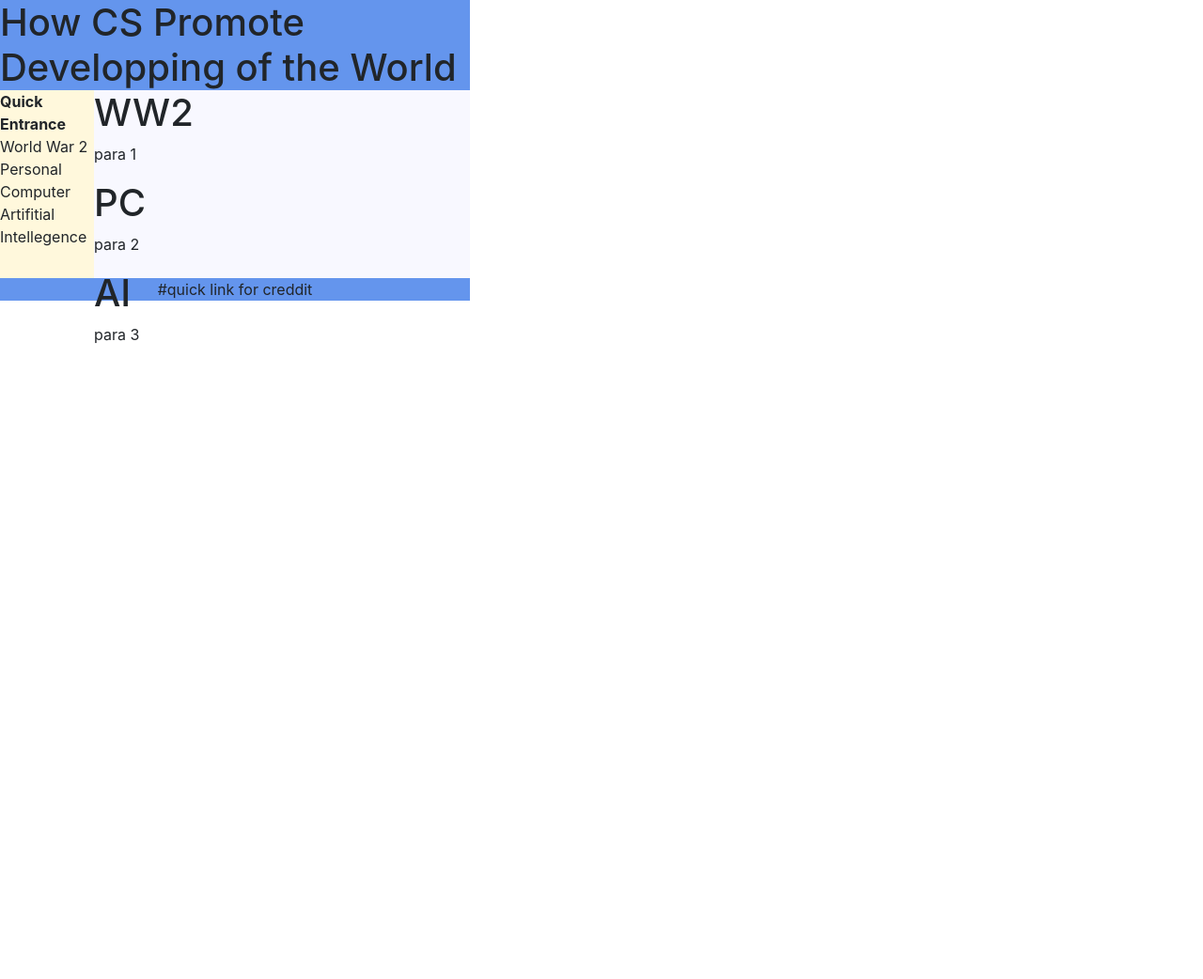
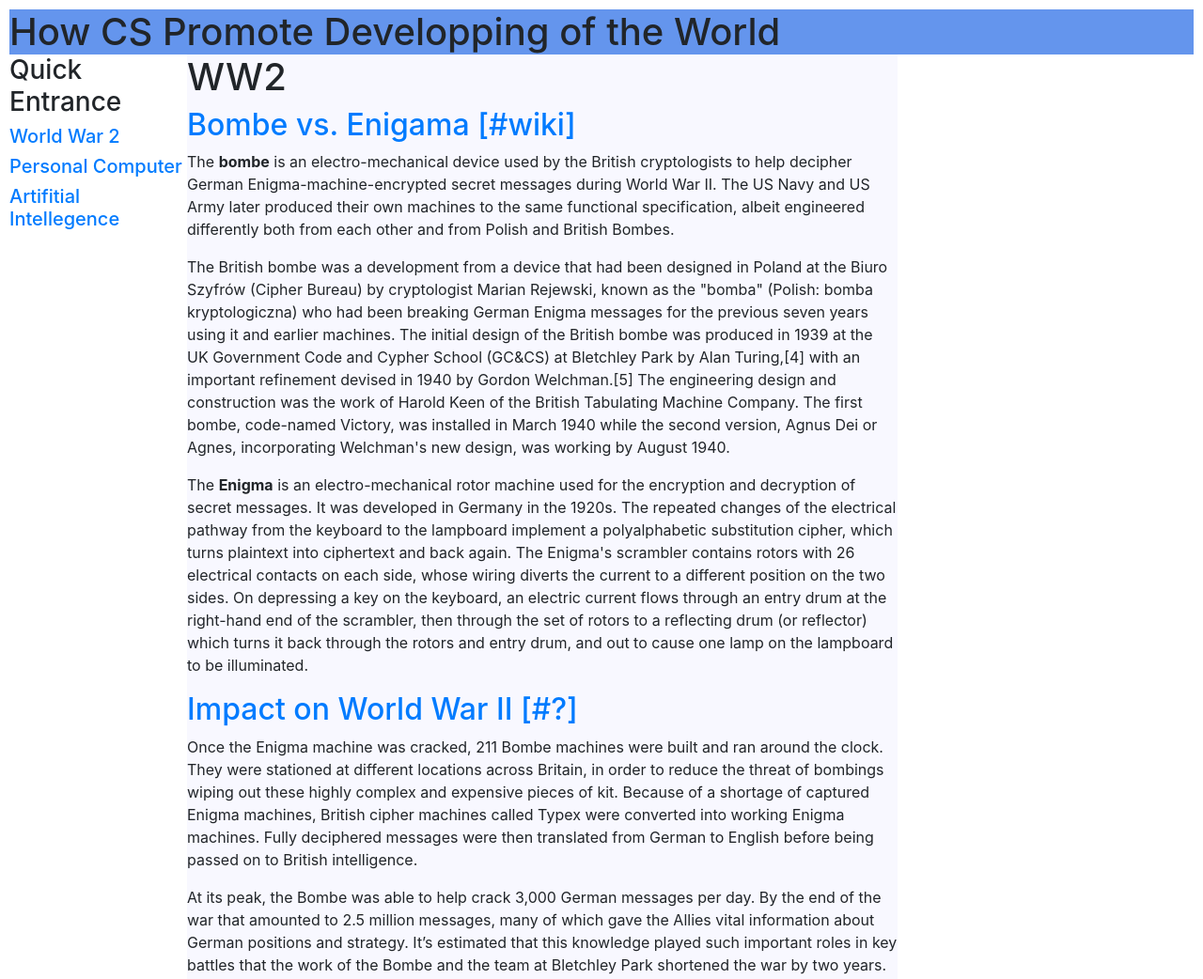
Before and after one commit to xfqx92/Formative-Groupwork, a plain HTML site: page development.html in a window 1280 px wide. Shown: the top 1042 px of the page at 94% size. Before the commit the page ends 800 px from the top, so only its background shows below. Drawn offline with nearby package versions, Linux system fonts and the light colour scheme.

Commit message:
adding text, formatting
way more too simple, need to consider adding images

```diff
--- a/development.html
+++ b/development.html
@@ -9,35 +9,67 @@
 
     <title>Developping the World</title>
 
+    <style>
+
+      body {margin:10px}
+
+    </style>
+
   </head>
 
   <body>
 
-    <div id="container" style="width:500px">
+    <div id="container" style="width:device-width,initial-scale=1.0">
 
       <div id="header" style="background-color:cornflowerblue">
         <h1 style="margin-bottom:0;">How CS Promote Developping of the World</h1>
       </div>
 
-      <div id="index" style="background-color: cornsilk;height:200px;width:100px;float:left;">
-        <b>Quick Entrance</b><br>
-        World War 2<br>
-        Personal Computer<br>
-        Artifitial Intellegence
+      <div id="index" style="width:15%;float:left;">
+        <h3>Quick Entrance</h3>
+        <h5><a href="#WW2">World War 2</a></h5>
+        <h5><a href="#PC">Personal Computer</a></h5>
+        <h5><a href="#AI">Artifitial Intellegence</a></h5>
+
       </div>
 
-      <div id="content" style="background-color: ghostwhite;height:200px;width:400px;float:left;">
-          <h1>WW2</h1>
+      <div id="content" style="background-color: ghostwhite;width:60%;float:left;">
+        <div id="WW2">
 
-          <p>para 1</p>
+        <h1>WW2</h1>
+
+        <h2><a href="https://en.wikipedia.org/wiki/Bombe">Bombe vs. Enigama [#wiki]</a></h2>
+
+        <p>The <b>bombe</b> is an electro-mechanical device used by the British cryptologists to help decipher German Enigma-machine-encrypted secret messages during World War II. The US Navy and US Army later produced their own machines to the same functional specification, albeit engineered differently both from each other and from Polish and British Bombes.</p>
+
+        <p>The British bombe was a development from a device that had been designed in Poland at the Biuro Szyfrów (Cipher Bureau) by cryptologist Marian Rejewski, known as the "bomba" (Polish: bomba kryptologiczna) who had been breaking German Enigma messages for the previous seven years using it and earlier machines. The initial design of the British bombe was produced in 1939 at the UK Government Code and Cypher School (GC&CS) at Bletchley Park by Alan Turing,[4] with an important refinement devised in 1940 by Gordon Welchman.[5] The engineering design and construction was the work of Harold Keen of the British Tabulating Machine Company. The first bombe, code-named Victory, was installed in March 1940 while the second version, Agnus Dei or Agnes, incorporating Welchman's new design, was working by August 1940.</p>
+
+        <p>The <b>Enigma</b> is an electro-mechanical rotor machine used for the encryption and decryption of secret messages. It was developed in Germany in the 1920s. The repeated changes of the electrical pathway from the keyboard to the lampboard implement a polyalphabetic substitution cipher, which turns plaintext into ciphertext and back again. The Enigma's scrambler contains rotors with 26 electrical contacts on each side, whose wiring diverts the current to a different position on the two sides. On depressing a key on the keyboard, an electric current flows through an entry drum at the right-hand end of the scrambler, then through the set of rotors to a reflecting drum (or reflector) which turns it back through the rotors and entry drum, and out to cause one lamp on the lampboard to be illuminated.</p>
+
+        <h2><a href="http://home.bt.com/tech-gadgets/cracking-the-enigma-code-how-turings-bombe-turned-the-tide-of-wwii-11363990654704">Impact on World War II [#?]</a></h2>
+
+        <p>Once the Enigma machine was cracked, 211 Bombe machines were built and ran around the clock. They were stationed at different locations across Britain, in order to reduce the threat of bombings wiping out these highly complex and expensive pieces of kit. Because of a shortage of captured Enigma machines, British cipher machines called Typex were converted into working Enigma machines. Fully deciphered messages were then translated from German to English before being passed on to British intelligence.</p>
+
+        <p>At its peak, the Bombe was able to help crack 3,000 German messages per day. By the end of the war that amounted to 2.5 million messages, many of which gave the Allies vital information about German positions and strategy. It’s estimated that this knowledge played such important roles in key battles that the work of the Bombe and the team at Bletchley Park shortened the war by two years.</p>
+
+        </div>
+
+        <div id="PC">
 
           <h1>PC</h1>
 
-          <p>para 2</p>
+          <p>part 2</p>
+
+        </div>
+
+        <div id="AI">
 
           <h1>AI</h1>
 
-          <p>para 3</p>
+          <p>part 3</p>
+
+        </div>
+
       </div>
 
       <div id="footer" style="background-color:cornflowerblue;clear:both;text-align:center;">
```
